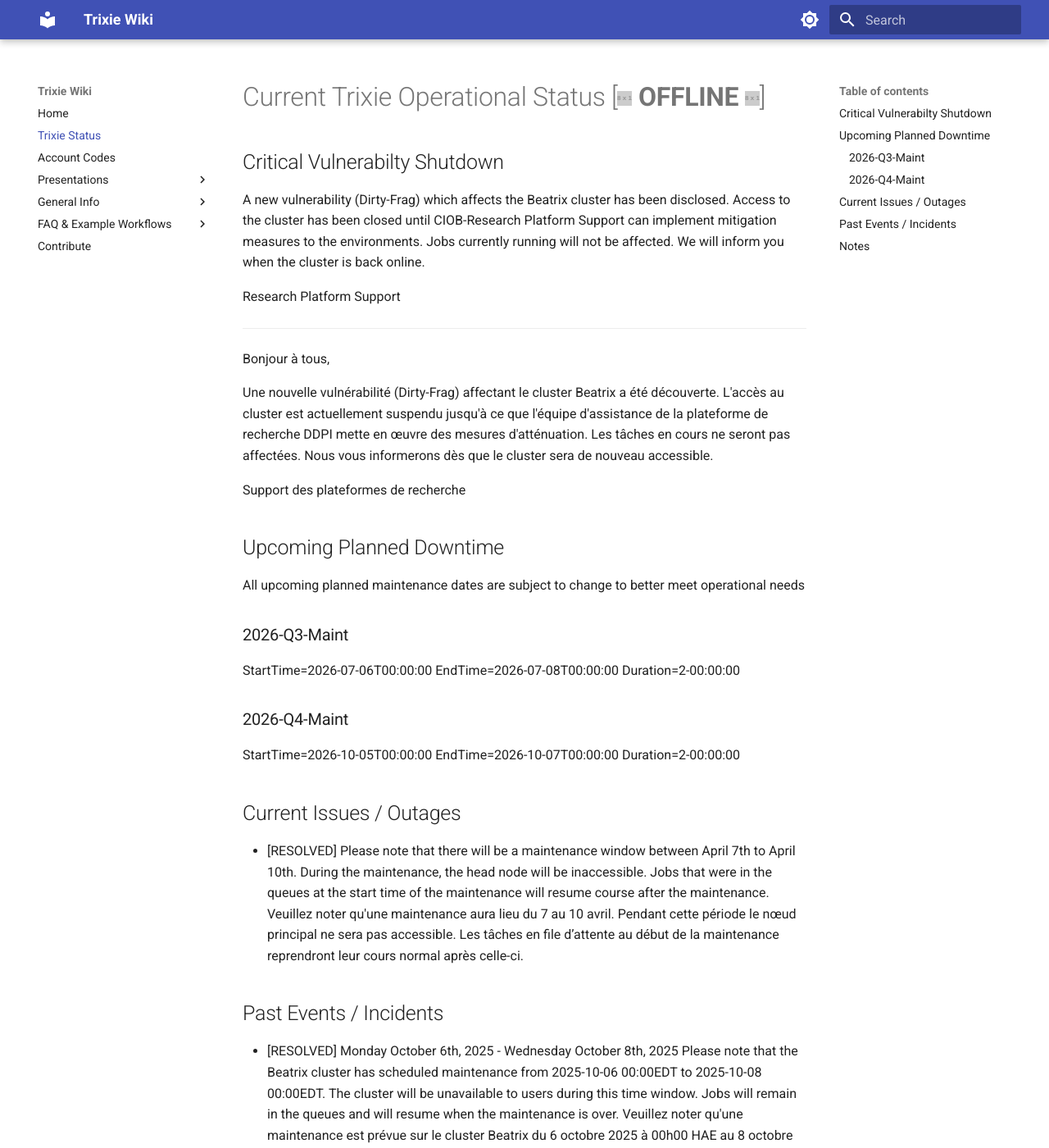
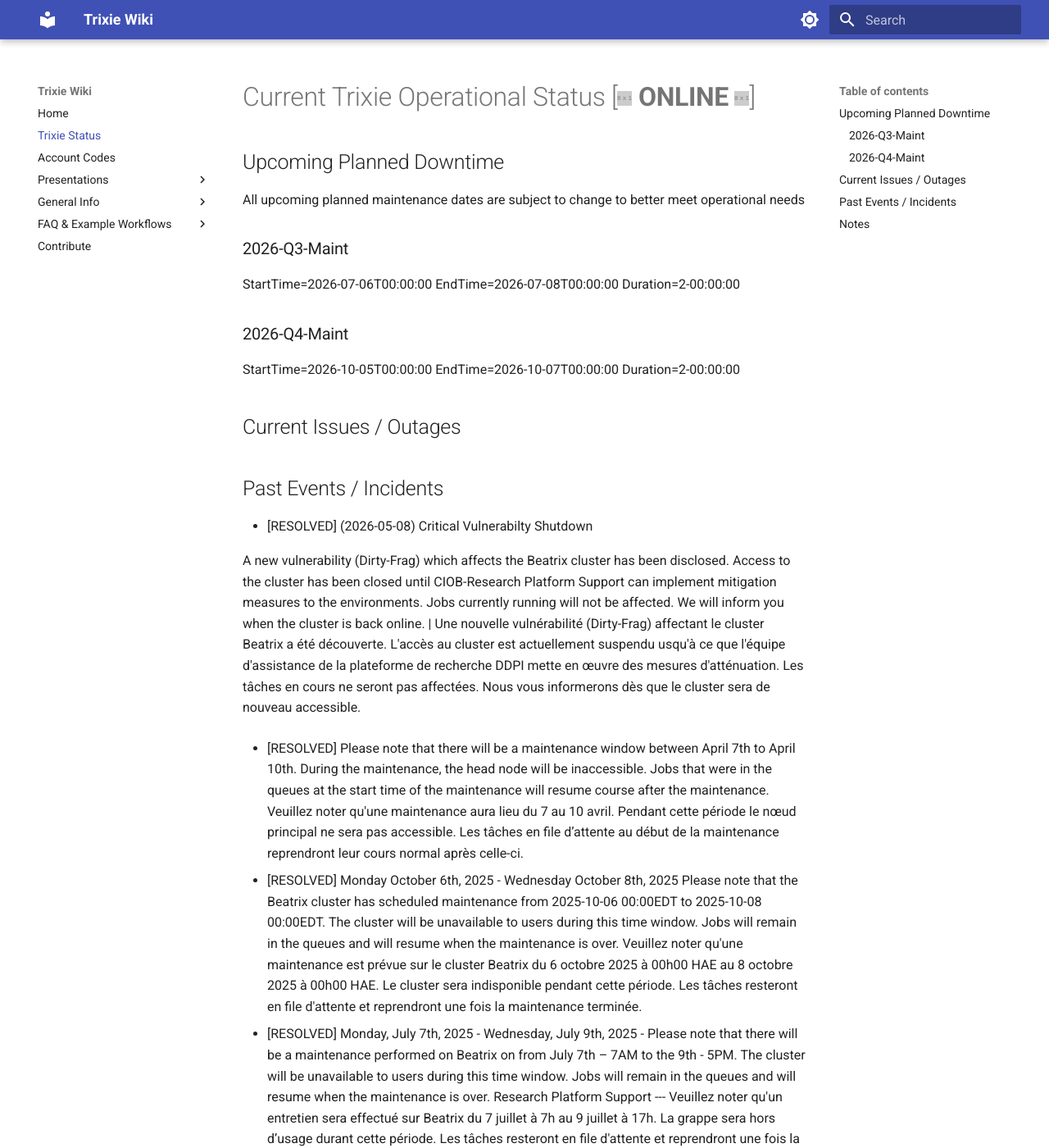
Before and after one commit to ai4d-iasc/trixie, an MkDocs documentation site: the page built from docs/Trixie-Status.md, in a window 1280 px wide and 1400 px high. Shown: the whole window at 82% size. Built offline with MkDocs 1.6.1 and Material for MkDocs 9.7.7, drawn with Linux system fonts in a browser that asks for light colours; some of the changed lines change nothing that is shown.

Commit message:
Update Trixie-Status.md

```diff
--- a/docs/Trixie-Status.md
+++ b/docs/Trixie-Status.md
@@ -1,23 +1,4 @@
-# Current Trixie Operational Status [![#FF0000](https://placehold.co/18x18/ff0000/ff0000.png) **OFFLINE** ![#FF0000](https://placehold.co/18x18/ff0000/ff0000.png)]
-
-## Critical Vulnerabilty Shutdown
-
-A new vulnerability (Dirty-Frag) which affects the Beatrix cluster has been disclosed.
-Access to the cluster has been closed until CIOB-Research Platform Support can implement mitigation measures to the environments.
-Jobs currently running will not be affected.
-We will inform you when the cluster is back online.
-
-Research Platform Support
-
----
-Bonjour à tous,
-
-Une nouvelle vulnérabilité (Dirty-Frag) affectant le cluster Beatrix a été découverte.
-L'accès au cluster est actuellement suspendu jusqu'à ce que l'équipe d'assistance de la plateforme de recherche DDPI mette en œuvre des mesures d'atténuation.
-Les tâches en cours ne seront pas affectées.
-Nous vous informerons dès que le cluster sera de nouveau accessible.
-
-Support des plateformes de recherche
+# Current Trixie Operational Status [![#00FF00](https://placehold.co/18x18/00FF00/00ff00.png) **ONLINE** ![#00FF00](https://placehold.co/18x18/00FF00/00ff00.png)]
 
 ## Upcoming Planned Downtime
 All upcoming planned maintenance dates are subject to change to better meet operational needs
@@ -29,8 +10,14 @@
 StartTime=2026-10-05T00:00:00 EndTime=2026-10-07T00:00:00 Duration=2-00:00:00
 
 ## Current Issues / Outages
+## Past Events / Incidents
+
+- [RESOLVED] (2026-05-08) Critical Vulnerabilty Shutdown
+
+A new vulnerability (Dirty-Frag) which affects the Beatrix cluster has been disclosed. Access to the cluster has been closed until CIOB-Research Platform Support can implement mitigation measures to the environments. Jobs currently running will not be affected. We will inform you when the cluster is back online. | Une nouvelle vulnérabilité (Dirty-Frag) affectant le cluster Beatrix a été découverte. L'accès au cluster est actuellement suspendu  usqu'à ce que l'équipe d'assistance de la plateforme de recherche DDPI mette en œuvre des mesures d'atténuation. Les tâches en cours ne seront pas affectées. Nous vous informerons dès que le cluster sera de nouveau accessible.
+
 - [RESOLVED] Please note that there will be a maintenance window between April 7th to April 10th. During the maintenance, the head node will be inaccessible. Jobs that were in the queues at the start time of the maintenance will resume course after the maintenance. Veuillez noter qu'une maintenance aura lieu du 7 au 10 avril. Pendant cette période le nœud principal ne sera pas accessible. Les tâches en file d’attente au début de la maintenance reprendront leur cours normal après celle-ci.
-## Past Events / Incidents
+
 - [RESOLVED] Monday October 6th, 2025 - Wednesday October 8th, 2025
 Please note that the Beatrix cluster has scheduled maintenance from 2025-10-06 00:00EDT to 2025-10-08 00:00EDT. The cluster will be unavailable to users during this time window. Jobs will remain in the queues and will resume when the maintenance is over.
 Veuillez noter qu'une maintenance est prévue sur le cluster Beatrix du 6 octobre 2025 à 00h00 HAE au 8 octobre 2025 à 00h00 HAE. Le cluster sera indisponible pendant cette période. Les tâches resteront en file d'attente et reprendront une fois la maintenance terminée.
```
